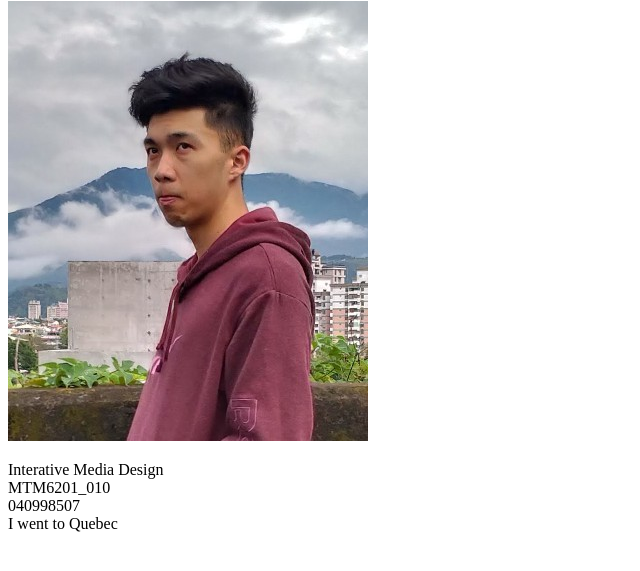
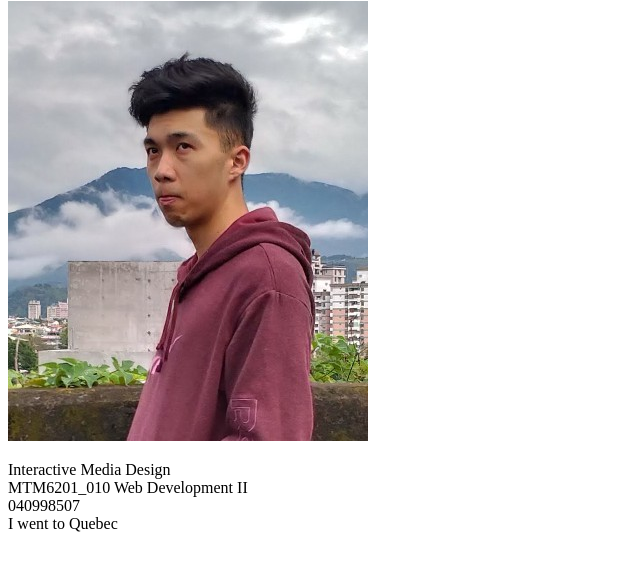
Before and after one commit to kuan-Wu/mtm6201-week1, a plain HTML site: page index.html in a window 1280 px wide. Shown: the part 79-650 px from the top of the page, without its empty margins (0-640 px from the left). Drawn offline with Linux system fonts and the light colour scheme.

Commit message:
Update index.html

```diff
--- a/index.html
+++ b/index.html
@@ -12,8 +12,8 @@
     </header>
     <img src="img/kuan.jpg" alt="Kuan-Wu, Pan">
     <dl>
-        <dt>Interative Media Design</dt>
-        <dt>MTM6201_010</dt>
+        <dt>Interactive Media Design</dt>
+        <dt>MTM6201_010 Web Development II</dt>
         <dt>040998507</dt>
         <dt>I went to Quebec</dt>
     </dl>
```
